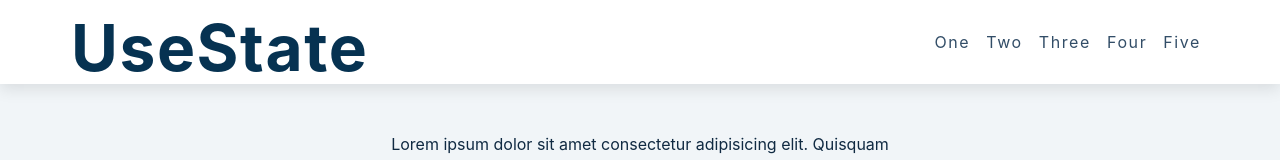
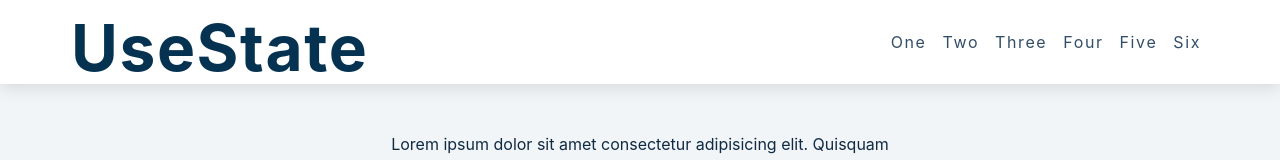
Before and after one commit to React-HTX/mini-hacks, a React (Create React App) app in the folder challenges/: page / in a window 1280 px wide. Shown: the top 160 px of the page. Built offline with nearby package versions, Linux system fonts and the light colour scheme.

Commit message:
Adds page 6 to routes and navbar

```diff
--- a/challenges/src/App.js
+++ b/challenges/src/App.js
@@ -7,6 +7,7 @@ import Two from './components/Two';
 import Three from './components/Three';
 import Four from './components/Four';
 import Five from './components/Five';
+import Six from './components/Six';
 
 function App() {
   return (
@@ -19,7 +20,7 @@ function App() {
         <Route path="/three" element={<Three />} />
         <Route path="/four" element={<Four />} />
         <Route path="/five" element={<Five />} />
-        {/* <Route path="/six" element={<Six />} /> */}
+        <Route path="/six" element={<Six />} />
       </Routes>
     </Router>
   );
--- a/challenges/src/components/Navbar.jsx
+++ b/challenges/src/components/Navbar.jsx
@@ -57,6 +57,11 @@ export const Navbar = () => {
                 five
               </Link>
             </li>
+            <li>
+              <Link className="link" to="/six">
+                six
+              </Link>
+            </li>
           </ul>
         </div>
       </div>
```
